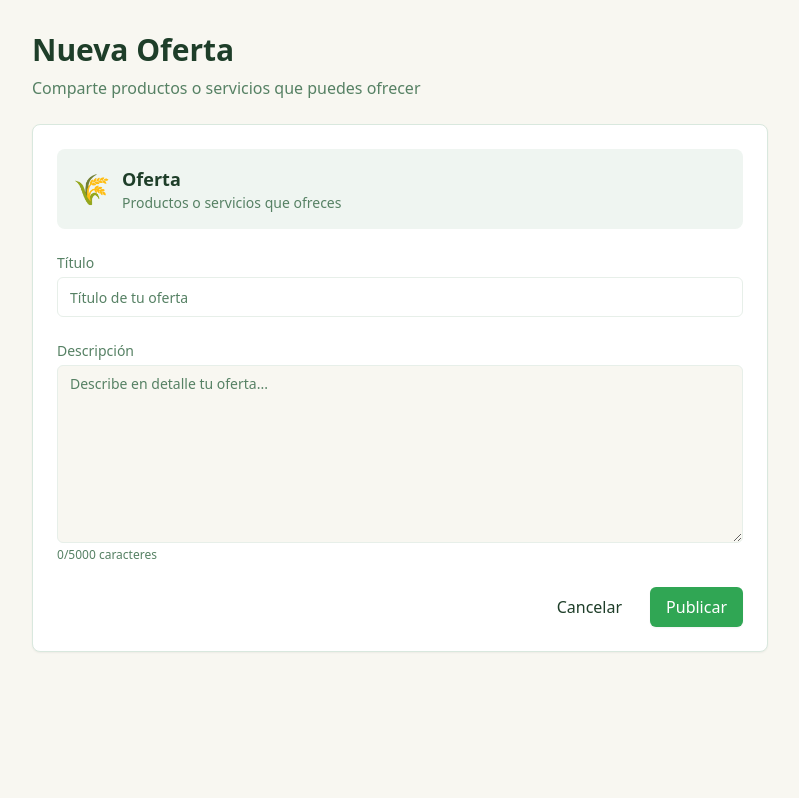
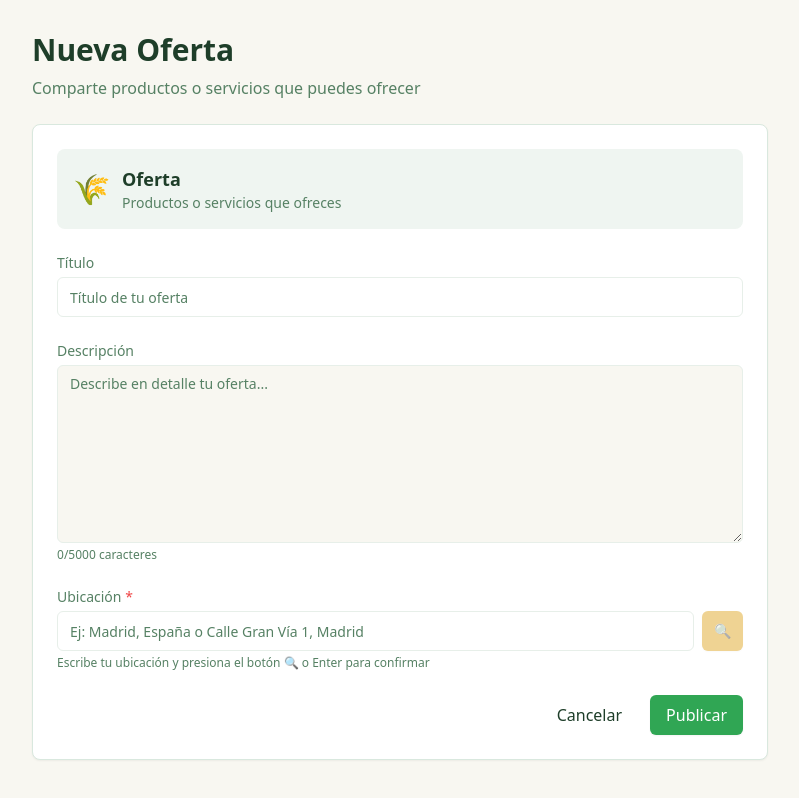
Before and after one commit to gmartincor/Ecomama, a Next.js app: page /listings/new in a window 1280 px wide. Shown: the whole page, without its empty margins (240-1039 px from the left). Built offline with nearby package versions, Linux system fonts and the light colour scheme; no server answers.

Commit message:
refactor forms

```diff
--- /dev/null
+++ b/components/ui/AddressInput.tsx
@@ -0,0 +1,163 @@
+import { useState, useEffect, useRef } from "react";
+import { Input } from "./Input";
+import { Button } from "./Button";
+
+type GeocodingResult = {
+  lat: string;
+  lon: string;
+  display_name: string;
+};
+
+type LocationData = {
+  latitude: number;
+  longitude: number;
+  city?: string;
+  country?: string;
+  displayName?: string;
+};
+
+type AddressInputProps = {
+  value: string;
+  onChange: (value: string) => void;
+  onLocationChange?: (location: LocationData | null) => void;
+  placeholder?: string;
+  error?: string;
+  disabled?: boolean;
+  maxLength?: number;
+  required?: boolean;
+};
+
+export const AddressInput = ({
+  value,
+  onChange,
+  onLocationChange,
+  placeholder = "Ej: Madrid, España o Calle Gran Vía 1, Madrid",
+  error,
+  disabled = false,
+  maxLength = 200,
+  required = false,
+}: AddressInputProps) => {
+  const [isGeocoding, setIsGeocoding] = useState(false);
+  const [geocodingError, setGeocodingError] = useState<string | null>(null);
+  const [location, setLocation] = useState<LocationData | null>(null);
+  const abortControllerRef = useRef<AbortController | null>(null);
+
+  const handleGeocode = async () => {
+    if (!value.trim()) {
+      setGeocodingError(required ? "La ubicación es requerida" : null);
+      setLocation(null);
+      onLocationChange?.(null);
+      return;
+    }
+
+    if (abortControllerRef.current) {
+      abortControllerRef.current.abort();
+    }
+
+    abortControllerRef.current = new AbortController();
+
+    try {
+      setIsGeocoding(true);
+      setGeocodingError(null);
+
+      const response = await fetch(
+        `https://nominatim.openstreetmap.org/search?format=json&q=${encodeURIComponent(value)}&limit=1&addressdetails=1`,
+        {
+          headers: {
+            'User-Agent': 'Ecomama-App',
+          },
+          signal: abortControllerRef.current.signal,
+        }
+      );
+
+      if (!response.ok) {
+        throw new Error("Error en la geocodificación");
+      }
+
+      const results: GeocodingResult[] = await response.json();
+
+      if (results.length > 0) {
+        const result = results[0];
+        const addressParts = result.display_name.split(', ');
+
+        const locationData: LocationData = {
+          latitude: parseFloat(result.lat),
+          longitude: parseFloat(result.lon),
+          city: addressParts.length > 2 ? addressParts[addressParts.length - 3] : addressParts[0],
+          country: addressParts.length > 0 ? addressParts[addressParts.length - 1] : undefined,
+          displayName: result.display_name,
+        };
+
+        setLocation(locationData);
+        onLocationChange?.(locationData);
+      } else {
+        setGeocodingError("No se encontró la ubicación. Intenta ser más específico (ciudad, país)");
+        setLocation(null);
+        onLocationChange?.(null);
+      }
+    } catch (error: unknown) {
+      if (error instanceof Error && error.name === 'AbortError') {
+        return;
+      }
+      setGeocodingError("Error al buscar la ubicación");
+      setLocation(null);
+      onLocationChange?.(null);
+    } finally {
+      setIsGeocoding(false);
+    }
+  };
+
+  useEffect(() => {
+    return () => {
+      if (abortControllerRef.current) {
+        abortControllerRef.current.abort();
+      }
+    };
+  }, []);
+
+  return (
+    <div className="space-y-2">
+      <div className="flex gap-2">
+        <div className="flex-1">
+          <Input
+            value={value}
+            onChange={(e) => {
+              onChange(e.target.value);
+              setLocation(null);
+              setGeocodingError(null);
+            }}
+            placeholder={placeholder}
+            error={error || geocodingError || undefined}
+            disabled={disabled}
+            maxLength={maxLength}
+            onKeyDown={(e) => {
+              if (e.key === 'Enter') {
+                e.preventDefault();
+                handleGeocode();
+              }
+            }}
+          />
+        </div>
+        <Button
+          type="button"
+          variant="secondary"
+          size="sm"
+          onClick={handleGeocode}
+          disabled={disabled || isGeocoding || !value.trim()}
+        >
+          {isGeocoding ? "..." : "🔍"}
+        </Button>
+      </div>
+
+      {isGeocoding && (
+        <p className="text-xs text-muted-foreground">Buscando ubicación...</p>
+      )}
+
+      {location && !isGeocoding && (
+        <div className="text-xs text-green-600 bg-green-50 dark:bg-green-950 dark:text-green-400 p-2 rounded">
+          ✓ Ubicación encontrada: {location.displayName}
+        </div>
+      )}
+    </div>
+  );
+};
--- a/features/listings/components/ListingCard.tsx
+++ b/features/listings/components/ListingCard.tsx
@@ -55,6 +55,12 @@ export const ListingCard = ({
             <span className="truncate">Publicado por {listing.author.name}</span>
             <span className="hidden sm:inline">•</span>
             <span className="whitespace-nowrap">{createdDate}</span>
+            {listing.city && listing.country && (
+              <>
+                <span className="hidden sm:inline">•</span>
+                <span className="whitespace-nowrap">📍 {listing.city}, {listing.country}</span>
+              </>
+            )}
           </div>
         </div>
 
--- a/features/listings/components/ListingForm.tsx
+++ b/features/listings/components/ListingForm.tsx
@@ -3,6 +3,7 @@ import { Card } from "@/components/ui/Card";
 import { Button } from "@/components/ui/Button";
 import { Input } from "@/components/ui/Input";
 import { Textarea } from "@/components/ui/textarea";
+import { AddressInput } from "@/components/ui/AddressInput";
 import { Alert } from "@/components/ui/Alert";
 import type { ListingType, CreateListingData, Listing } from "../types";
 
@@ -23,7 +24,27 @@ export const ListingForm = ({
 }: ListingFormProps) => {
   const [title, setTitle] = useState(initialData?.title || "");
   const [description, setDescription] = useState(initialData?.description || "");
+  const [address, setAddress] = useState("");
+  const [location, setLocation] = useState<{
+    latitude?: number;
+    longitude?: number;
+    city?: string;
+    country?: string;
+  }>({
+    latitude: initialData?.latitude ?? undefined,
+    longitude: initialData?.longitude ?? undefined,
+    city: initialData?.city ?? undefined,
+    country: initialData?.country ?? undefined,
+  });
   const [errors, setErrors] = useState<Record<string, string>>({});
+
+  const handleLocationChange = (locationData: { latitude: number; longitude: number; city?: string; country?: string } | null) => {
+    if (locationData) {
+      setLocation(locationData);
+    } else {
+      setLocation({});
+    }
+  };
 
   const typeLabel = type === "OFFER" ? "Oferta" : "Demanda";
   const typeIcon = type === "OFFER" ? "🌾" : "🛒";
@@ -46,6 +67,14 @@ export const ListingForm = ({
       newErrors.description = "La descripción debe tener al menos 10 caracteres";
     }
 
+    if (!address.trim()) {
+      newErrors.address = "La ubicación es requerida";
+    }
+
+    if (!location.latitude || !location.longitude) {
+      newErrors.address = "Debes buscar y confirmar la ubicación antes de publicar";
+    }
+
     if (Object.keys(newErrors).length > 0) {
       setErrors(newErrors);
       return;
@@ -56,6 +85,10 @@ export const ListingForm = ({
         type,
         title: title.trim(),
         description: description.trim(),
+        latitude: location.latitude,
+        longitude: location.longitude,
+        city: location.city,
+        country: location.country,
       });
     } catch (error) {
       setErrors({ submit: "Error al guardar. Intenta nuevamente." });
@@ -109,6 +142,24 @@ export const ListingForm = ({
           </p>
         </div>
 
+        <div>
+          <label className="block text-sm font-medium text-muted-foreground mb-1">
+            Ubicación <span className="text-red-500">*</span>
+          </label>
+          <AddressInput
+            value={address}
+            onChange={setAddress}
+            onLocationChange={handleLocationChange}
+            placeholder="Ej: Madrid, España o Calle Gran Vía 1, Madrid"
+            error={errors.address}
+            disabled={isLoading}
+            required={true}
+          />
+          <p className="text-xs text-muted-foreground mt-1">
+            Escribe tu ubicación y presiona el botón 🔍 o Enter para confirmar
+          </p>
+        </div>
+
         {errors.submit && (
           <Alert variant="destructive">{errors.submit}</Alert>
         )}
--- a/features/listings/types/index.ts
+++ b/features/listings/types/index.ts
@@ -14,6 +14,10 @@ export type CreateListingData = {
   type: ListingType;
   title: string;
   description: string;
+  latitude?: number;
+  longitude?: number;
+  city?: string;
+  country?: string;
 };
 
 export type UpdateListingData = Partial<CreateListingData> & {
```
